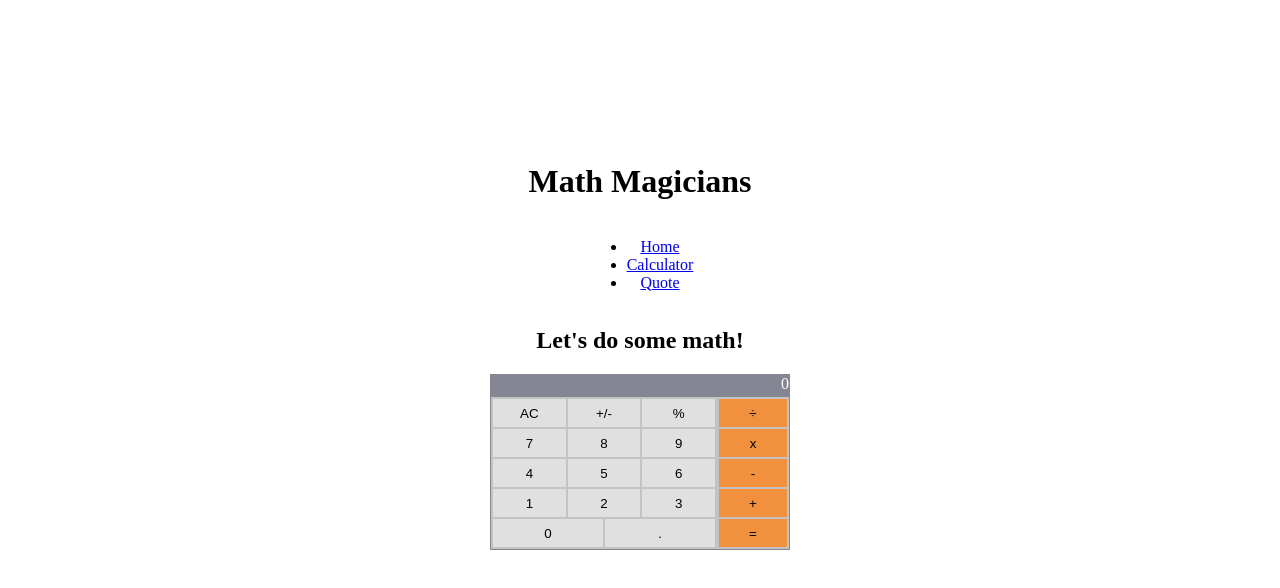
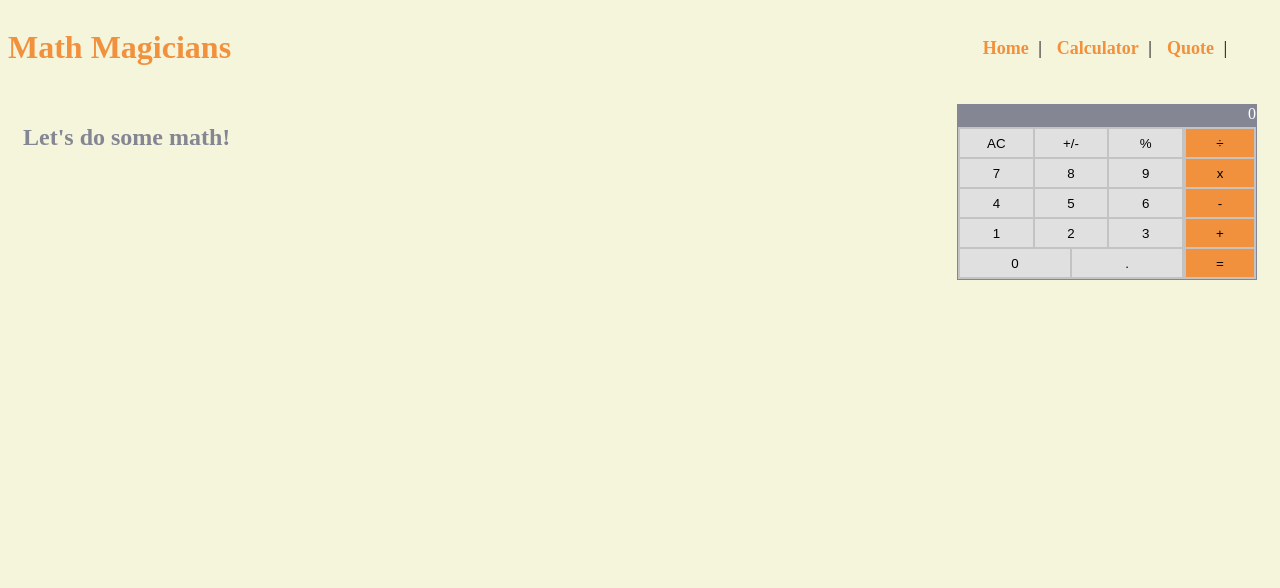
Before and after one commit to arthurborgesdev/math-magicians, a React (Create React App) app: page /calculator in a window 1280 px wide. Shown: the top 588 px of the page. Built offline with nearby package versions, Linux system fonts and the light colour scheme.

Commit message:
Apply styles to the pages so they could look similar to the wireframe

```diff
--- a/src/App.css
+++ b/src/App.css
@@ -1,8 +1,62 @@
-.App {
+/* ----------- App.js ------------*/
+
+body {
+  background-color: beige;
+}
+
+/* ----------- NavBar -------------*/
+
+h1 {
+  font-weight: bold;
+  color: #f1913d;
+}
+
+h2, h3 {
+  font-weight: bold;
+  color: #858694;
+}
+
+.navbar-component {
+  display: flex;
+  justify-content: space-between;
+}
+
+.navbar-list {
+  display: flex;
+  margin: 30px;
+  list-style-type: none;
+}
+
+.navbar-list-items {
+  margin-right: 15px;
+  font-size: large;
+}
+
+.navbar-list-items a {
+  text-decoration: none;
+  font-weight: bold;
+  color: #f1913d;
+}
+
+.pipe-divisor {
+  margin-left: 5px;
+}
+
+/* ---------- CalculatorPage ----------- */
+
+.calculator-container {
+  display: flex;
+  justify-content: space-between;
+  margin: 15px;
+}
+
+/* ---------- Quotes ----------- */
+
+.quote-container {
   display: flex;
   flex-direction: column;
   justify-content: center;
   align-items: center;
   text-align: center;
-  min-height: 100vh;
+  min-height: 50vh;
 }
--- a/src/components/NavBar.js
+++ b/src/components/NavBar.js
@@ -21,20 +21,21 @@ const NavBar = () => {
   ];
 
   return (
-    <>
+    <div className="navbar-component">
       <h1>Math Magicians</h1>
-      <nav className="navBar">
-        <ul>
+      <nav className="navbar">
+        <ul className="navbar-list">
           {links.map((link) => (
-            <li key={link.id}>
+            <li key={link.id} className="navbar-list-items">
               <NavLink to={link.path} activeClassName="active-link" exact>
                 {link.text}
               </NavLink>
+              <span className="pipe-divisor"> | </span>
             </li>
           ))}
         </ul>
       </nav>
-    </>
+    </div>
   );
 };
 
--- a/src/pages/CalculatorPage.js
+++ b/src/pages/CalculatorPage.js
@@ -2,10 +2,10 @@ import React from 'react';
 import Calculator from '../components/Calculator';
 
 const CalculatorPage = () => (
-  <>
+  <div className="calculator-container">
     <h2>Let&apos;s do some math!</h2>
     <Calculator />
-  </>
+  </div>
 );
 
 export default CalculatorPage;
--- a/src/pages/Quote.js
+++ b/src/pages/Quote.js
@@ -2,10 +2,10 @@ import React from 'react';
 
 const Quote = () => (
   <div className="quote-container">
-    <h4>
+    <h3>
       Mathematics is not about numbers, equations, computations, or
       algorithms: it is about understanding. - William Paul Thurston
-    </h4>
+    </h3>
   </div>
 );
 
```
